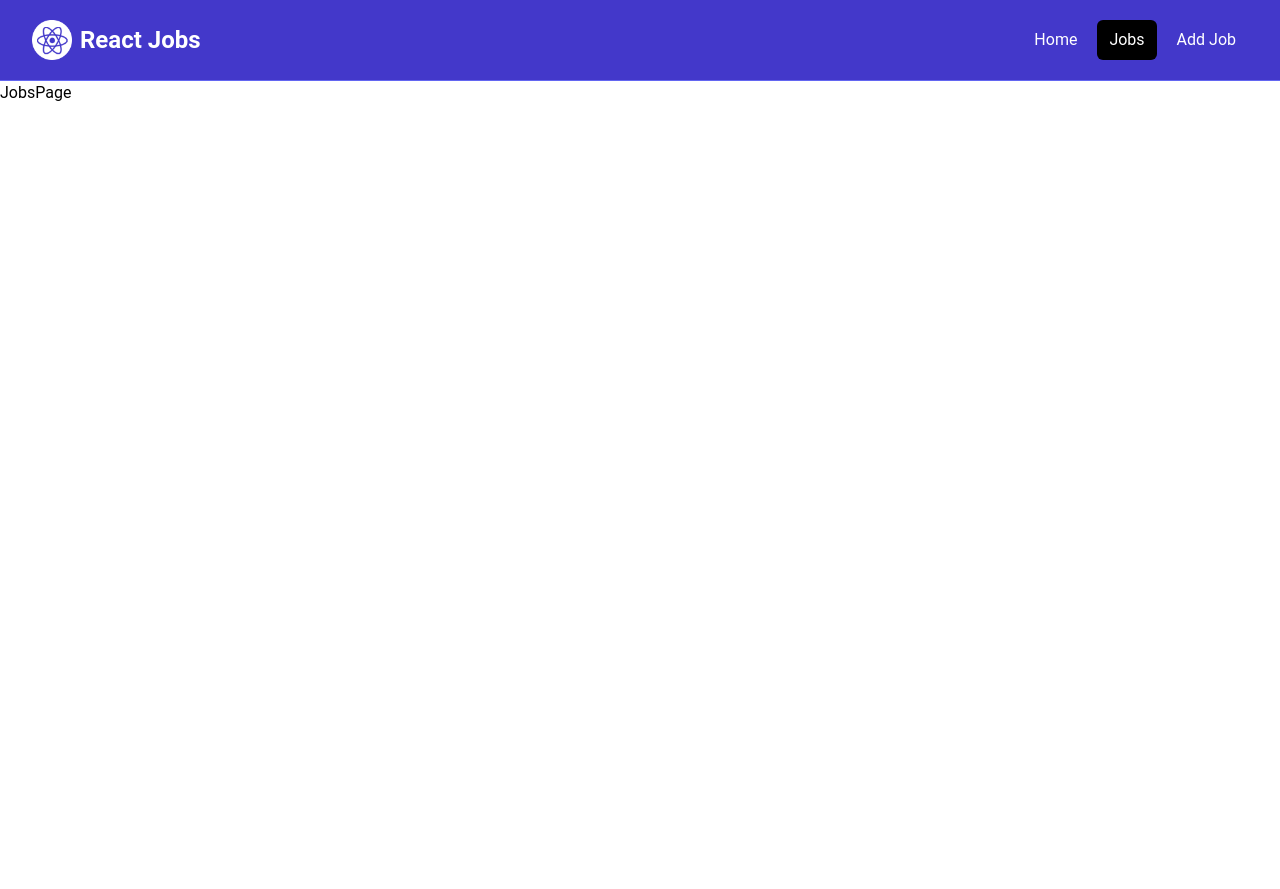
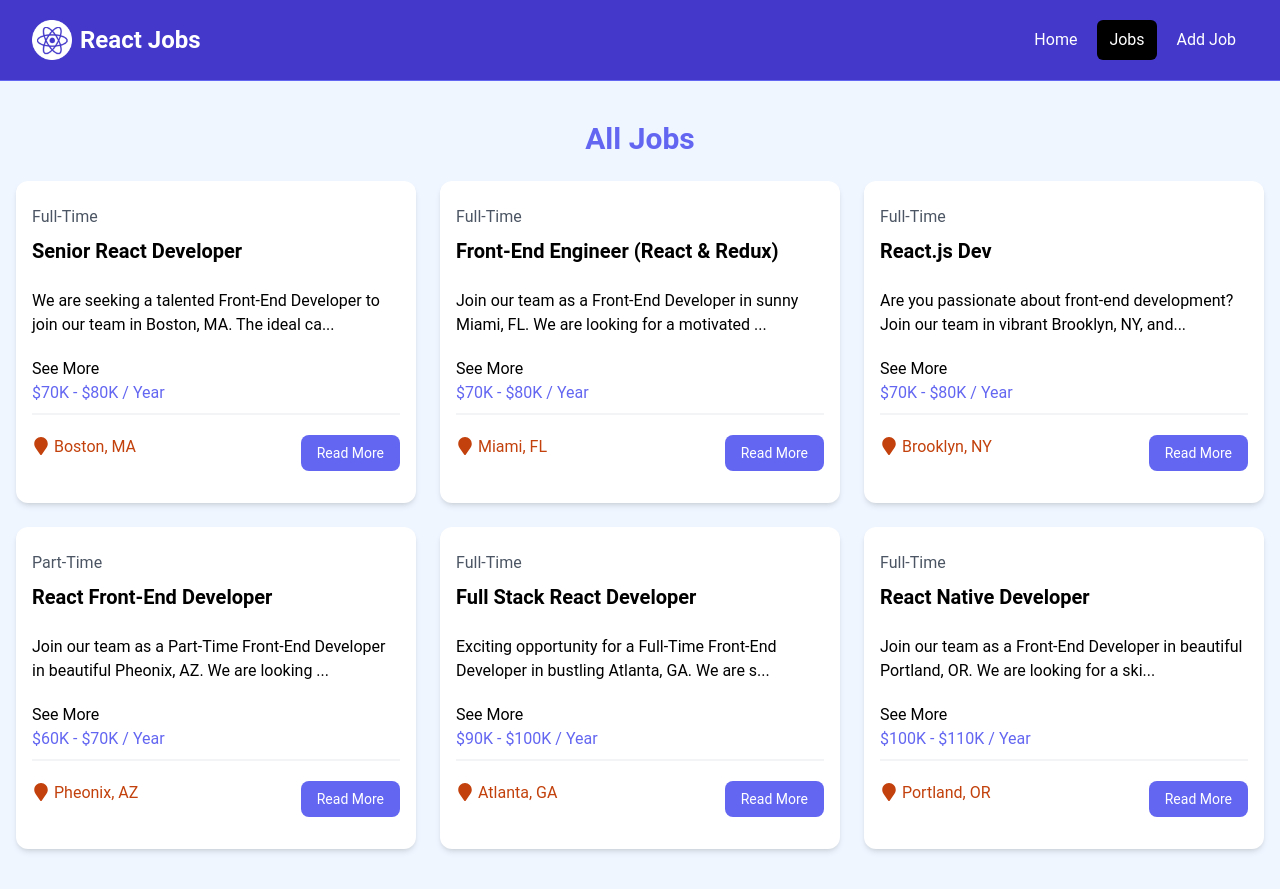
Before and after one commit to gauravcool/react-job-dashboard, a React (Vite) app: page /jobs in a window 1280 px wide. Before the commit the page ends 800 px from the top, so only its background shows below. Built offline with nearby package versions, Linux system fonts and the light colour scheme; data requests are answered from the project's data file.

Commit message:
add json-server and apis

```diff
--- a/package.json
+++ b/package.json
@@ -7,7 +7,8 @@
     "dev": "vite",
     "build": "vite build",
     "lint": "eslint . --ext js,jsx --report-unused-disable-directives --max-warnings 0",
-    "preview": "vite preview"
+    "preview": "vite preview",
+    "server": "json-server --watch src/jobs.json --port 8000"
   },
   "dependencies": {
     "react": "^18.2.0",
@@ -24,6 +25,7 @@
     "eslint-plugin-react": "^7.34.1",
     "eslint-plugin-react-hooks": "^4.6.0",
     "eslint-plugin-react-refresh": "^0.4.6",
+    "json-server": "^1.0.0-alpha.23",
     "postcss": "^8.4.38",
     "tailwindcss": "^3.4.3",
     "vite": "^5.2.0"
--- a/src/components/JobListings.jsx
+++ b/src/components/JobListings.jsx
@@ -1,19 +1,37 @@
-import jobs from '../jobs.json';
 import JobListing from './JobListing';
+import { useState, useEffect } from 'react';
 
-const JobListings = () => {
-  const recentJobs = jobs.slice(0, 3);
+const JobListings = ({isHome}) => {
+  const [jobs, setJobs] = useState([]);
+  const [loading, setLoading] = useState(true);
+
+  useEffect(() => {
+    const fetchJobs = async () => {
+      try {
+        const res = await fetch('http://localhost:8000/jobs');
+        const data = await res.json();
+        setJobs(data);
+      } catch(error) {
+        console.log(error);
+      } finally {
+        setLoading(false);
+      }
+    }
+    fetchJobs();
+  }, []);
 
   return (
     <section className="bg-blue-50 px-4 py-10">
       <div className="container-xl lg:container m-auto">
         <h2 className="text-3xl font-bold text-indigo-500 mb-6 text-center">
-          Browse Jobss
+          {isHome ? 'Recent Jobs' : 'All Jobs'}
         </h2>
         <div className="grid grid-cols-1 md:grid-cols-3 gap-6">
-            {recentJobs.map((job) => (
+          {loading ? (<h2>Loading...</h2>) : (<>
+            {jobs.map((job) => (
                 <JobListing key={job.id} job={job} />
             ))}
+          </>)}
         </div>
       </div>
     </section>
--- a/src/components/Navbar.jsx
+++ b/src/components/Navbar.jsx
@@ -2,6 +2,9 @@ import { NavLink } from 'react-router-dom';
 import logo from '../assets/images/logo.png';
 
 const Navbar = () => {
+
+  const linkClass = ({ isActive }) => isActive ? 'bg-black text-white hover:bg-gray-900 hover:text-white rounded-md px-3 py-2' : 'text-white hover:bg-gray-900 hover:text-white rounded-md px-3 py-2';
+
   return (
     <>
         <nav className="bg-indigo-700 border-b border-indigo-500">
@@ -24,17 +27,17 @@ const Navbar = () => {
               <div className="flex space-x-2">
                 <NavLink
                   to="/"
-                  className={({ isActive }) => isActive ? 'bg-black text-white hover:bg-gray-900 hover:text-white rounded-md px-3 py-2' : 'text-white hover:bg-gray-900 hover:text-white rounded-md px-3 py-2'}
+                  className={linkClass}
                   >Home</NavLink
                 >
                 <NavLink
                   to="/jobs"
-                  className={({ isActive }) => isActive ? 'bg-black text-white hover:bg-gray-900 hover:text-white rounded-md px-3 py-2' : 'text-white hover:bg-gray-900 hover:text-white rounded-md px-3 py-2'}
+                  className={linkClass}
                   >Jobs</NavLink
                 >
                 <NavLink
                   to="/add-job"
-                  className={({ isActive }) => isActive ? 'bg-black text-white hover:bg-gray-900 hover:text-white rounded-md px-3 py-2' : 'text-white hover:bg-gray-900 hover:text-white rounded-md px-3 py-2'}
+                  className={linkClass}
                   >Add Job</NavLink
                 >
               </div>
--- a/src/jobs.json
+++ b/src/jobs.json
@@ -1,4 +1,5 @@
-[
+{
+  "jobs":[
     {
       "id": "1",
       "title": "Senior React Developer",
@@ -83,4 +84,4 @@
         "contactPhone": "555-555-5555"
       }
     }
-  ]
+  ]}
--- a/src/pages/HomePage.jsx
+++ b/src/pages/HomePage.jsx
@@ -8,7 +8,7 @@ const HomePage = () => {
     <>
         <Hero />
         <HomeCards />
-        <JobListings />
+        <JobListings isHome={true} />
         <ViewAllJobs />
     </>
   )
--- a/src/pages/JobsPage.jsx
+++ b/src/pages/JobsPage.jsx
@@ -1,6 +1,8 @@
+import JobListings from '../components/JobListings';
+
 const JobsPage = () => {
   return (
-    <div>JobsPage</div>
+    <JobListings isHome={false} />
   )
 }
 
```
Also changed, not shown: 1 other file (tests, documents, lock files or other folders).
